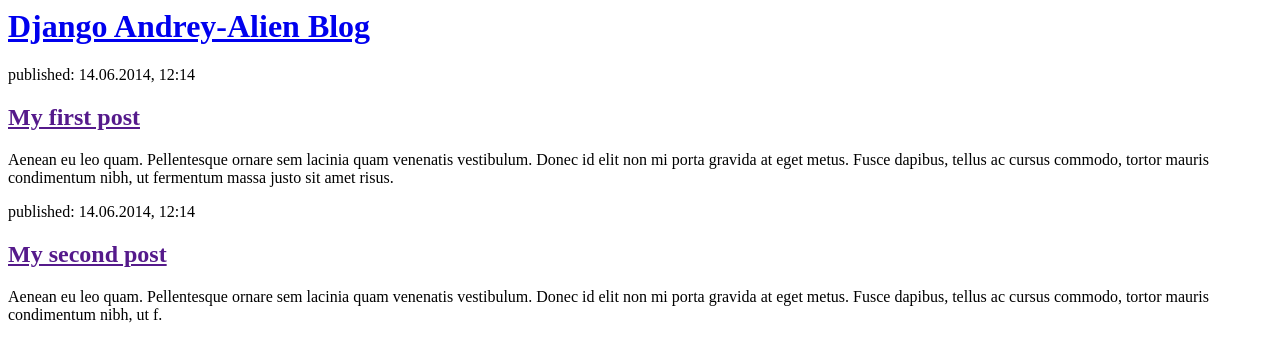
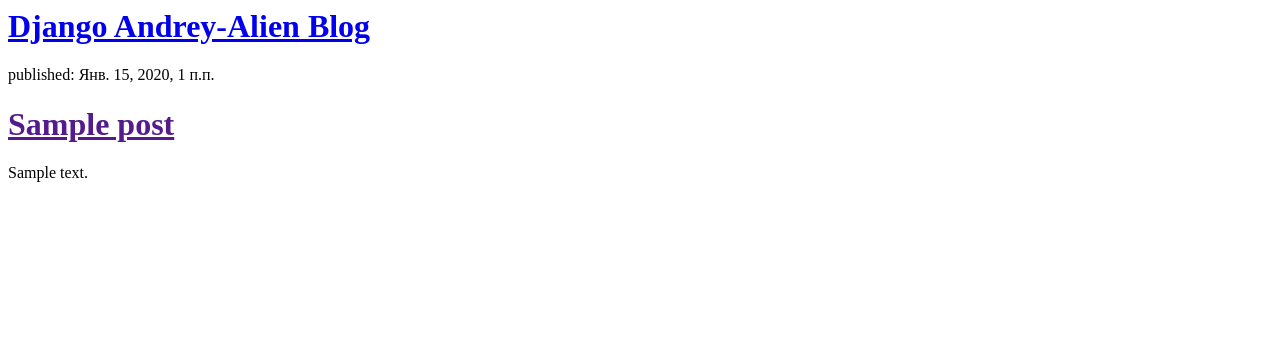
Before and after one commit to Andrey-Alien/mysite, a Django app: page / in a window 1280 px wide. Shown: the top 362 px of the page. Run offline with Django 3.2, Linux system fonts and the light colour scheme; tables that the repository leaves empty hold one stand-in row (values such as "Sample post").

Commit message:
Modified templates to display posts from database.

```diff
--- a/mysite/blog/templates/blog/post_list.html
+++ b/mysite/blog/templates/blog/post_list.html
@@ -6,8 +6,15 @@
         <div>
             <h1><a href="/">Django Andrey-Alien Blog</a></h1>
         </div>
-
+        {% for post in posts %}
         <div>
+            <p>published: {{ post.published_date }}</p>
+            <h1><a href="">{{ post.title }}</a></h1>
+            <p>{{ post.text|linebreaksbr }}</p>
+        </div>
+            <!-- {{ post }} -->
+        {% endfor %}
+        <!-- <div>
             <p>published: 14.06.2014, 12:14</p>
             <h2><a href="">My first post</a></h2>
             <p>Aenean eu leo quam. Pellentesque ornare sem lacinia quam venenatis vestibulum. Donec id elit non mi porta gravida at eget metus. Fusce dapibus, tellus ac cursus commodo, tortor mauris condimentum nibh, ut fermentum massa justo sit amet risus.</p>
@@ -17,6 +24,6 @@
             <p>published: 14.06.2014, 12:14</p>
             <h2><a href="">My second post</a></h2>
             <p>Aenean eu leo quam. Pellentesque ornare sem lacinia quam venenatis vestibulum. Donec id elit non mi porta gravida at eget metus. Fusce dapibus, tellus ac cursus commodo, tortor mauris condimentum nibh, ut f.</p>
-        </div>
+        </div> -->
     </body>
 </html>
--- a/mysite/blog/views.py
+++ b/mysite/blog/views.py
@@ -1,4 +1,7 @@
 from django.shortcuts import render
+from django.utils import timezone
+from .models import Post
 
 def post_list(request):
-    return render(request, 'blog/post_list.html', {})
+    posts = Post.objects.filter(published_date__lte=timezone.now()).order_by('published_date')
+    return render(request, 'blog/post_list.html', {'posts': posts})
```
